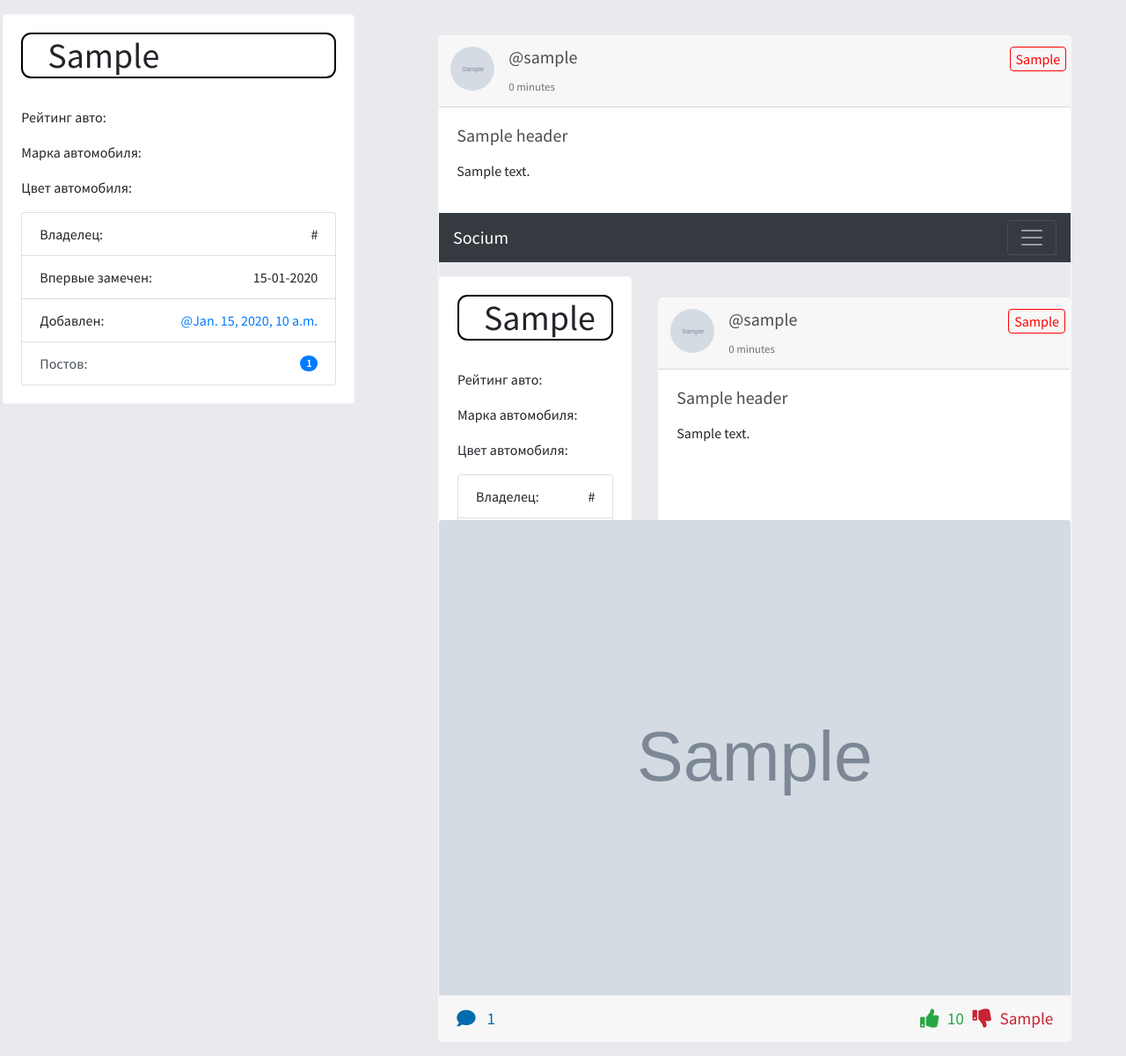
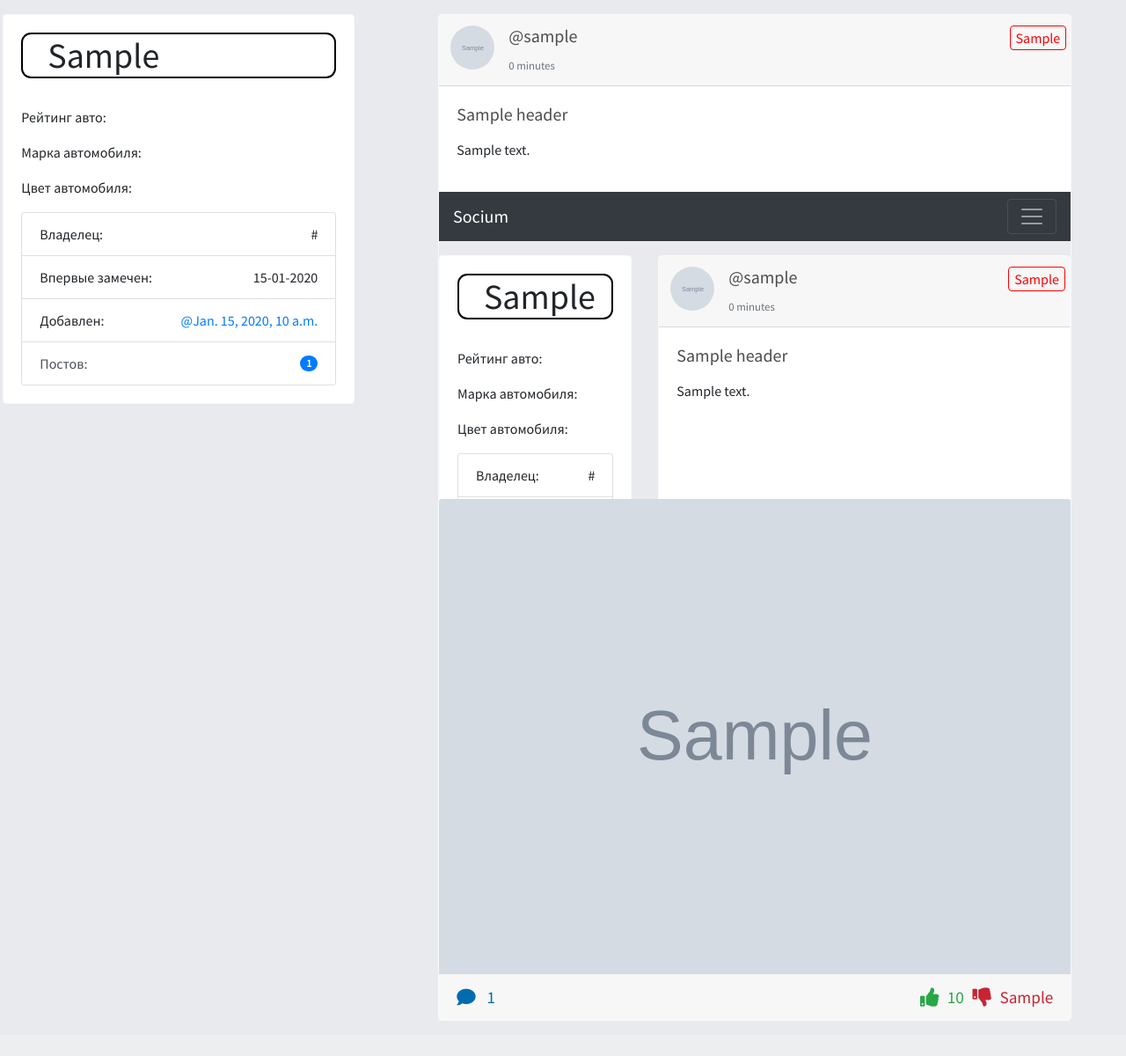
Before and after one commit to A-Tarski/Socium, a Django app: template plate/templates/plate/vehicle_plate_detail.html in a window 1280 px wide. Shown: the part 56-1256 px from the top of the page at 88% size. After the commit the page ends 1200 px from the top, so only its background shows below. Run offline with Django 3.2, Linux system fonts and the light colour scheme; the template is opened without the code that fills it: most values are stand-ins (such as "Sample title", 1, 10 or a date in 2020); grey boxes marked "Sample" are stand-in pictures; some libraries are stand-ins or nearby versions.

Commit message:
Refine mobile view (small screens test)

```diff
--- a/base/templates/base/base.html
+++ b/base/templates/base/base.html
@@ -3,7 +3,7 @@
 <html lang="en" dir="ltr">
   <head>
     <meta charset="utf-8">
-    <meta name="viewport" content="width=device-width, initial-scale=1, shrink-to-fit=no">
+    <meta name="viewport" content="width=device-width, initial-scale=1">
     <title>Socium</title>
     <link href="https://fonts.googleapis.com/css?family=Source+Sans+Pro" rel="stylesheet">
     <link rel="shortcut icon" href="{% static 'base/img/fav2.png' %}"/>
--- a/plate/templates/plate/vehicle_plate_detail.html
+++ b/plate/templates/plate/vehicle_plate_detail.html
@@ -16,7 +16,7 @@
             {% if plate.user_link %}
               <span>{{plate.user_link}}</span>
             {% else %}
-              <span>Не зарегистрирован</span>
+              <span>Не зарегистрирован Не зарегистрирован Не зарегистрирован</span>
             {% endif %}
           </li>
           <li class="list-group-item d-flex justify-content-between align-items-center">
@@ -36,7 +36,7 @@
     </div>
   </div>
   <div class="col-sm-8">
-    <br>
+
     {% for report in reports %}
       {% include 'report/_report.html'%}
     {% endfor %}
```
